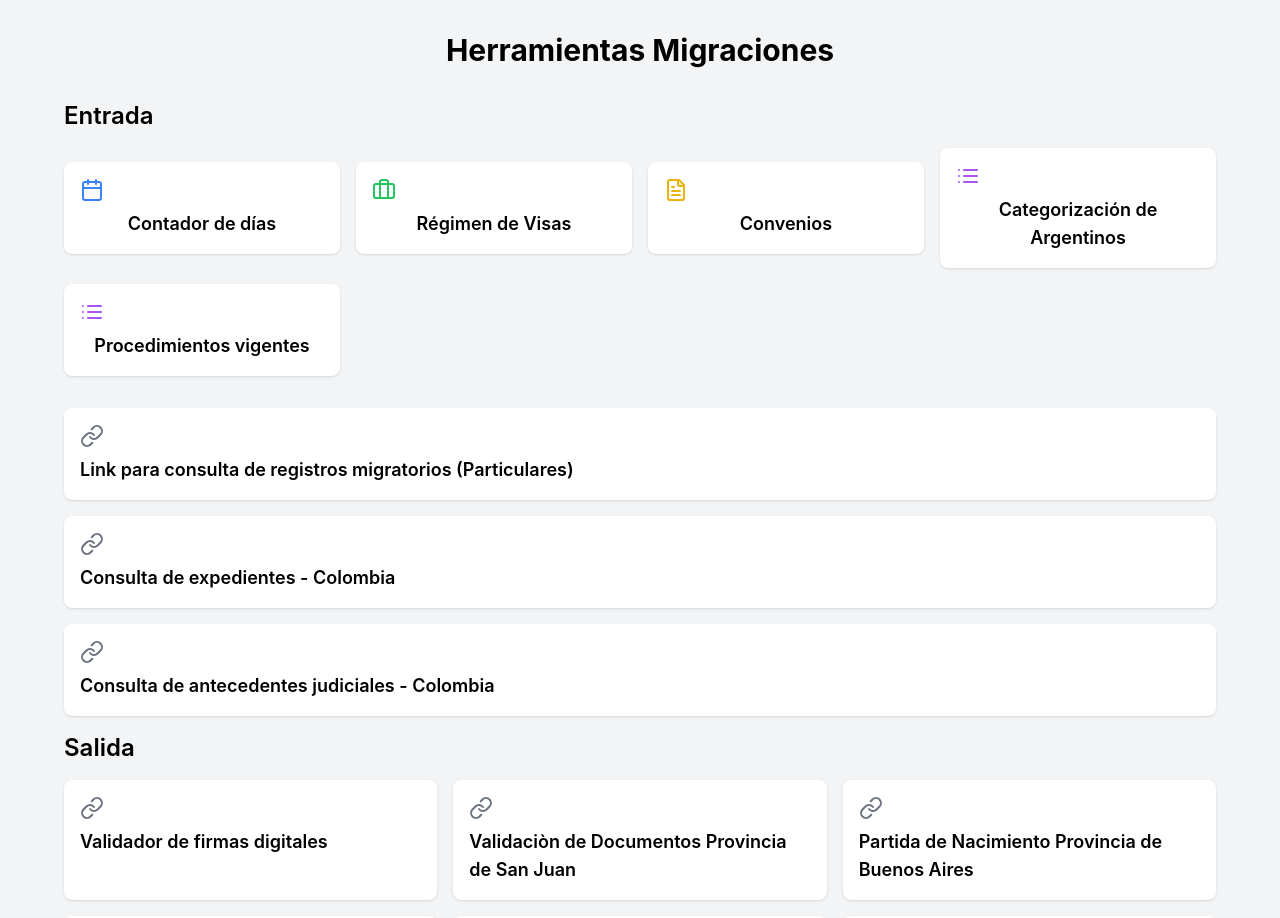
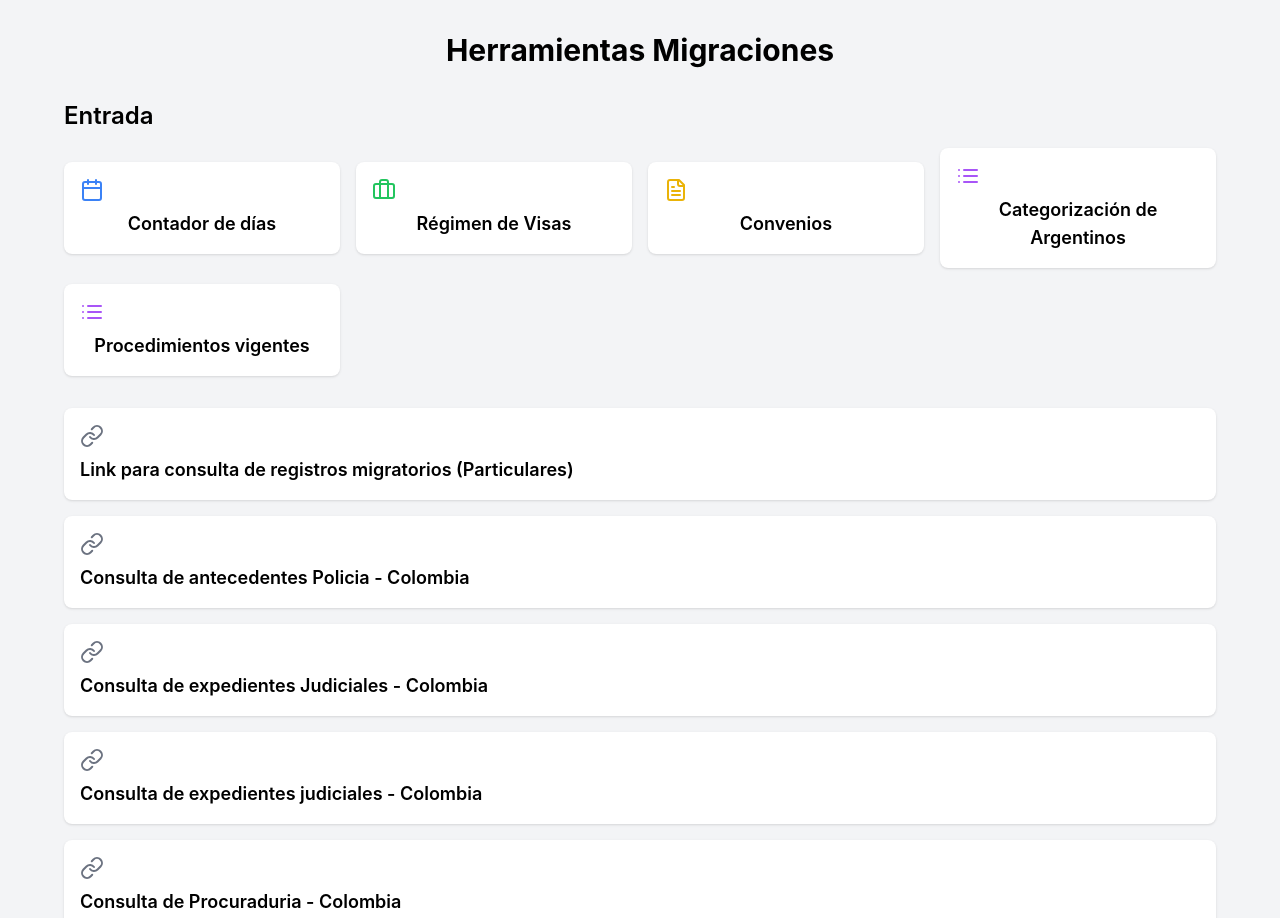
Before and after one commit to axelemanuel23/herramientas-migra, a React (Create React App) app: page / in a window 1280 px wide. Shown: the top 918 px of the page. Built offline with nearby package versions, Linux system fonts and the light colour scheme.

Commit message:
Update App.js
Links de antecedesntes de colombia agregados

```diff
--- a/src/App.js
+++ b/src/App.js
@@ -926,8 +926,11 @@ const App = () => {
         )}
 <div className="mt-8 space-y-4">
             <OutputCard title="Link para consulta de registros migratorios (Particulares)" url="https://www.migraciones.gob.ar/transitos/" />
-            <OutputCard title="Consulta de expedientes - Colombia" url="https://procesos.ramajudicial.gov.co/jepms/bogotajepms/conectar.asp" />
-            <OutputCard title="Consulta de antecedentes judiciales - Colombia" url="https://antecedentes.policia.gov.co:7005/WebJudicial/index.xhtml" />
+            <OutputCard title="Consulta de antecedentes Policia - Colombia" url="https://antecedentes.policia.gov.co:7005/WebJudicial/index.xhtml" />
+            <OutputCard title="Consulta de expedientes Judiciales - Colombia" url="https://procesos.ramajudicial.gov.co/jepms/bogotajepms/conectar.asp" />
+            <OutputCard title="Consulta de expedientes judiciales - Colombia" url="https://consultaprocesos.ramajudicial.gov.co/procesos/NombreRazonSocial" />
+            <OutputCard title="Consulta de Procuraduria - Colombia" url="https://www.produraduria.gov.co/portal/antecedentes.html" />
+            <OutputCard title="Consulta de Procuraduria - Colombia" url="https://https://www.produraduria.gov.co/Pages/Generacion-de-antecedentes.aspx" />
           </div>
 
         <div>
```
